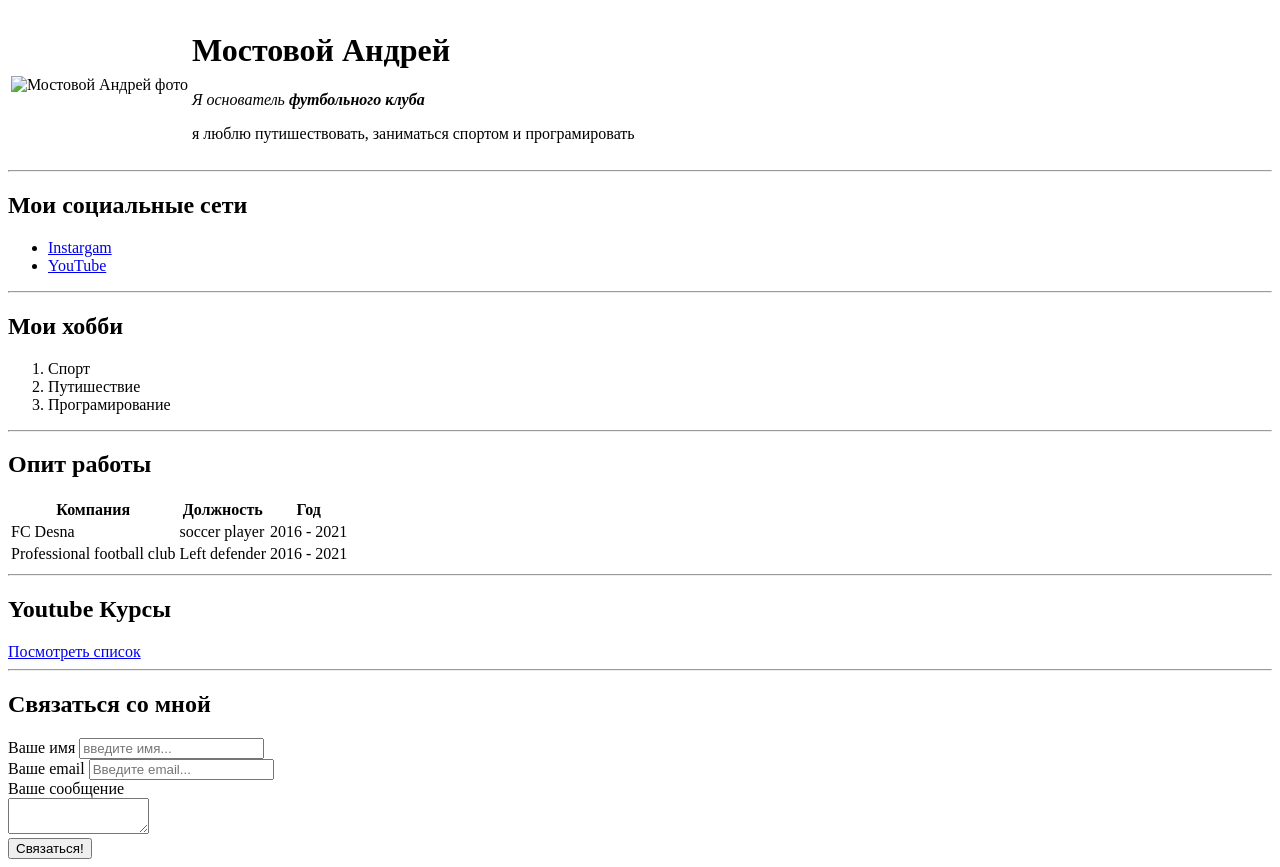
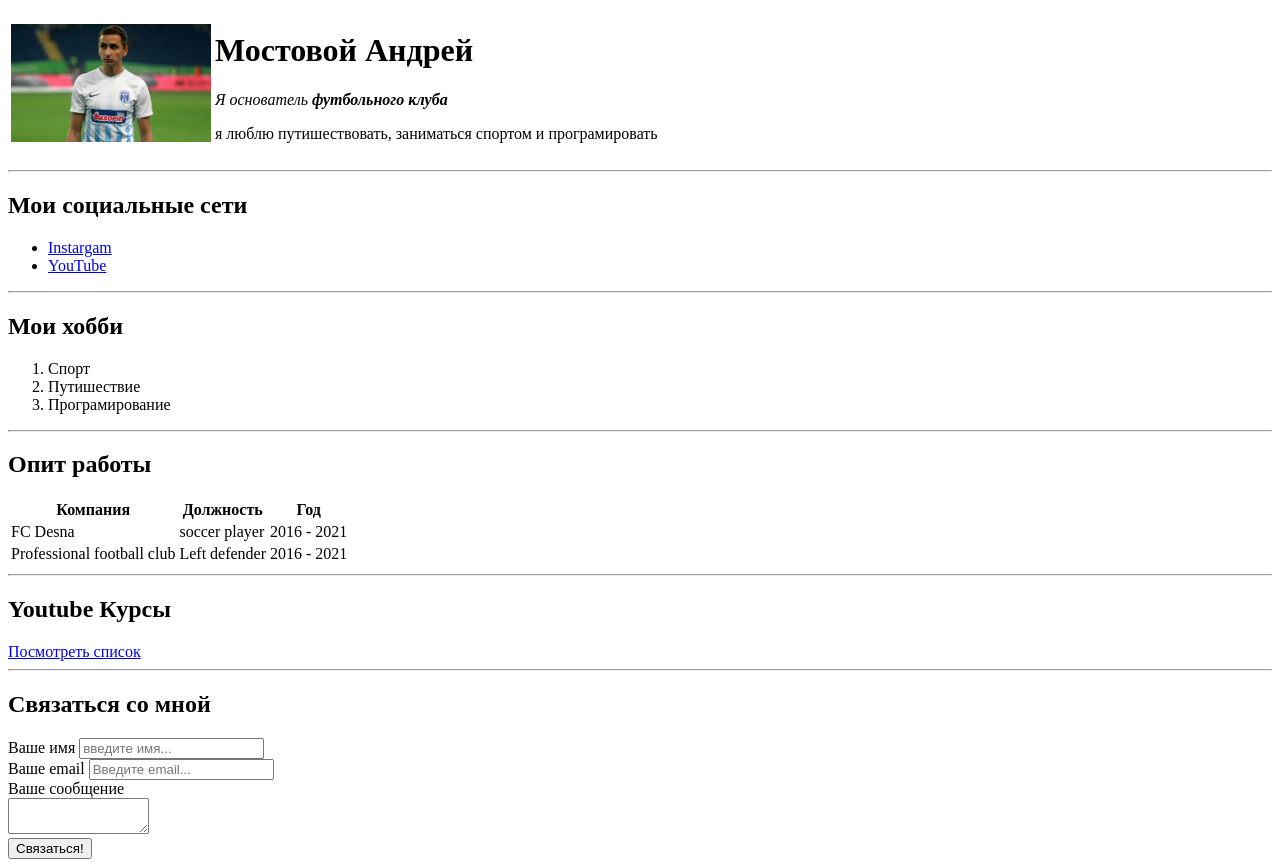
Before and after one commit to MostAndrey/myprofil, a plain HTML site: page index.html in a window 1280 px wide. Drawn offline with Linux system fonts and the light colour scheme.

Commit message:
jpeg photo

```diff
--- a/index.html
+++ b/index.html
@@ -11,7 +11,7 @@
       <tr>
         <td>
           <img
-            src="./images/most.jpeg.jpeg"
+            src="./images/most.jpeg"
             width="200"
             alt="Мостовой Андрей фото"
           />
```
Also changed, not shown: images/most.jpeg (renamed from most.jpeg.jpeg).
